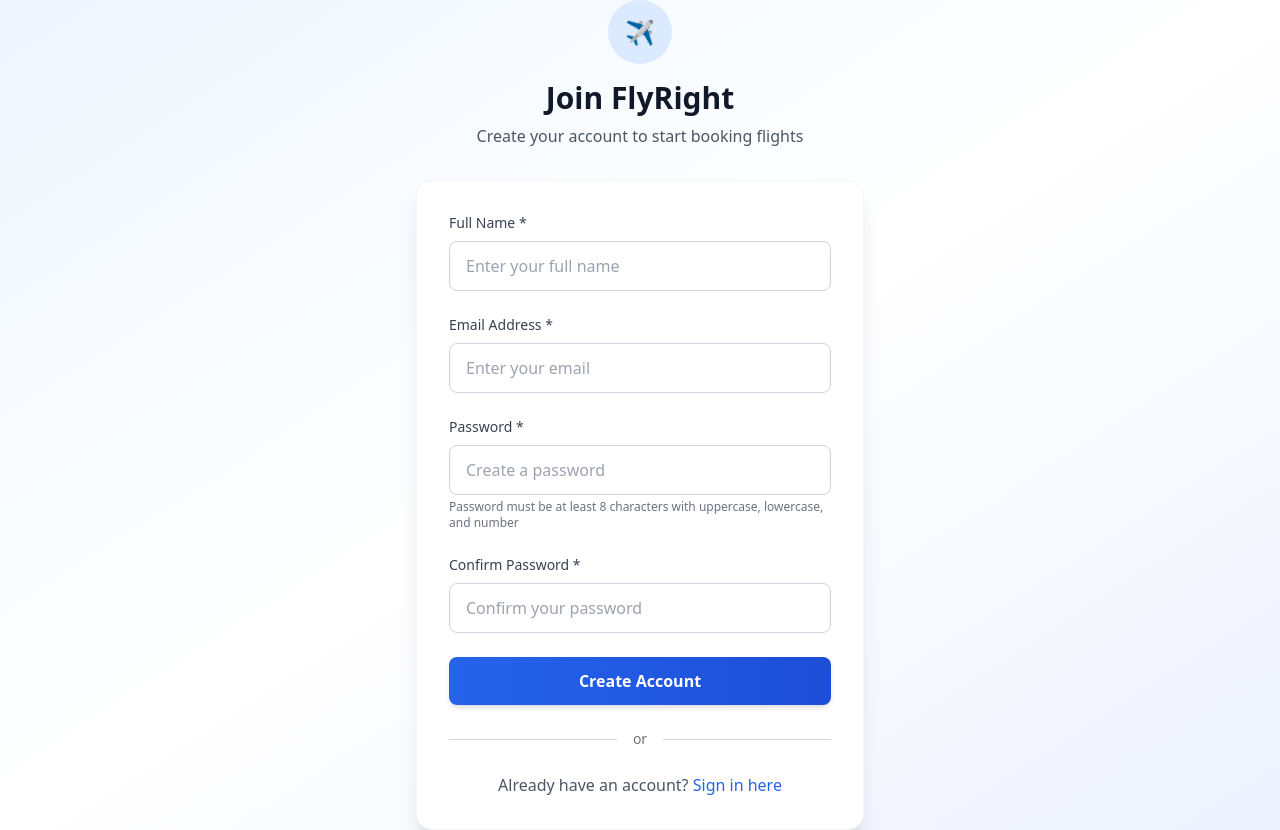
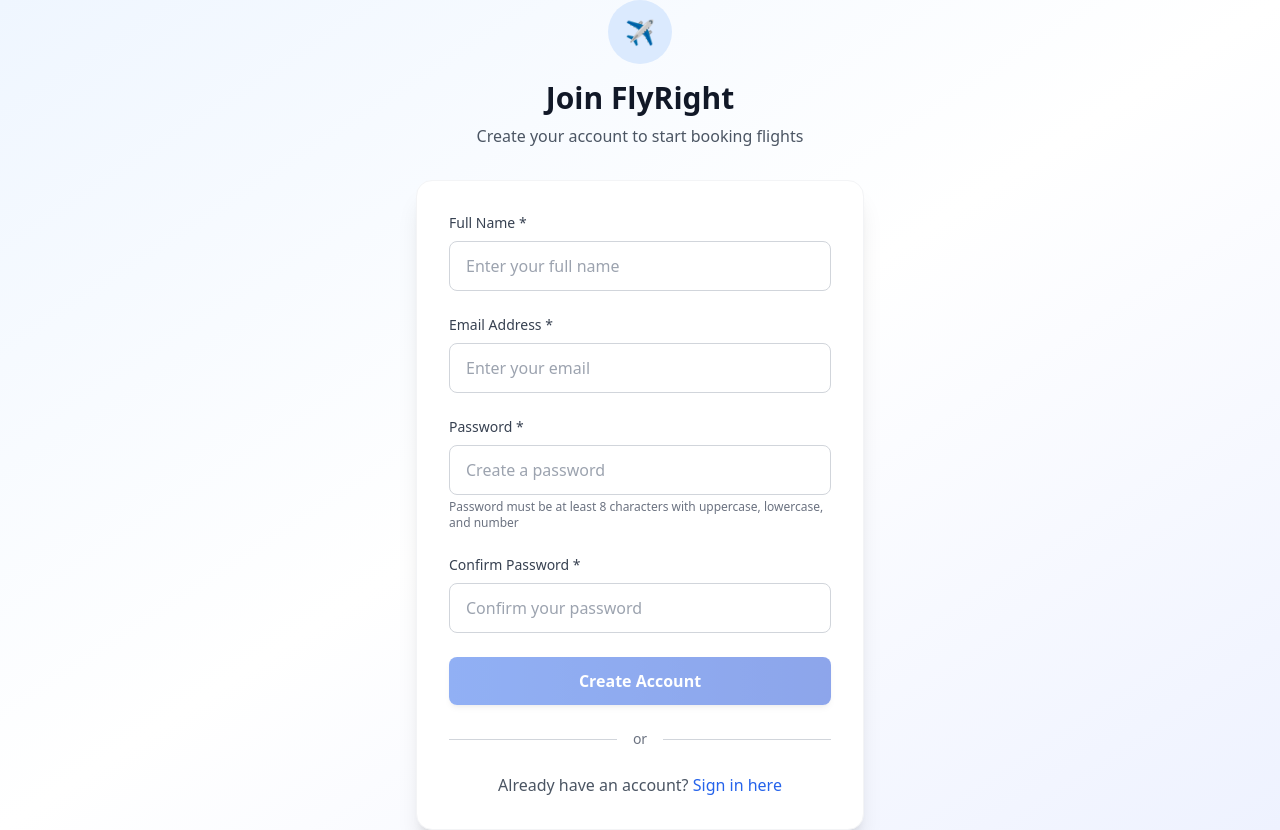
Before and after one commit to Lunaticfrost/fly-right-frontend, a Next.js app: page /auth/signup in a window 1280 px wide. Built offline with nearby package versions, Linux system fonts and the light colour scheme; no server answers.

Commit message:
Enhance SignUpPage validation logic by introducing isFormValid function to manage button state. Refactor input change handlers to clear validation errors when inputs become valid, improving user experience during sign-up.

```diff
--- a/src/app/auth/signup/page.tsx
+++ b/src/app/auth/signup/page.tsx
@@ -71,42 +71,52 @@ export default function SignUpPage() {
     return Object.keys(errors).length === 0;
   };
 
+  // Check if form is valid for button state
+  const isFormValid = (): boolean => {
+    return !loading &&
+           name.trim() !== '' &&
+           email.trim() !== '' &&
+           password !== '' &&
+           confirmPassword !== '' &&
+           !validationErrors.name &&
+           !validationErrors.email &&
+           !validationErrors.password &&
+           !validationErrors.confirmPassword;
+  };
+
   const handleNameChange = (e: React.ChangeEvent<HTMLInputElement>) => {
     const value = e.target.value;
     setName(value);
-    if (validationErrors.name) {
+    // Clear validation error if input becomes valid
     const error = validateName(value);
     setValidationErrors(prev => ({
       ...prev,
       name: error
     }));
-    }
   };
 
   const handleEmailChange = (e: React.ChangeEvent<HTMLInputElement>) => {
     const value = e.target.value;
     setEmail(value);
-    if (validationErrors.email) {
+    // Clear validation error if input becomes valid
     const error = validateEmail(value);
     setValidationErrors(prev => ({
       ...prev,
       email: error
     }));
-    }
   };
 
   const handlePasswordChange = (e: React.ChangeEvent<HTMLInputElement>) => {
     const value = e.target.value;
     setPassword(value);
-    if (validationErrors.password) {
+    // Clear validation error if input becomes valid
     const error = validatePassword(value);
     setValidationErrors(prev => ({
       ...prev,
       password: error
     }));
-    }
     // Also validate confirm password when password changes
-    if (confirmPassword && validationErrors.confirmPassword) {
+    if (confirmPassword) {
       const confirmError = validateConfirmPassword(confirmPassword);
       setValidationErrors(prev => ({
         ...prev,
@@ -118,13 +128,12 @@ export default function SignUpPage() {
   const handleConfirmPasswordChange = (e: React.ChangeEvent<HTMLInputElement>) => {
     const value = e.target.value;
     setConfirmPassword(value);
-    if (validationErrors.confirmPassword) {
+    // Clear validation error if input becomes valid
     const error = validateConfirmPassword(value);
     setValidationErrors(prev => ({
       ...prev,
       confirmPassword: error
     }));
-    }
   };
 
   const handleSignUp = async () => {
@@ -292,7 +301,7 @@ export default function SignUpPage() {
 
             <button
               type="submit"
-              disabled={loading || Object.keys(validationErrors).length > 0}
+              disabled={!isFormValid()}
               className="w-full bg-gradient-to-r from-blue-600 to-blue-700 hover:from-blue-700 hover:to-blue-800 text-white py-3 rounded-lg font-semibold transition-all duration-200 hover:scale-105 shadow-md hover:shadow-lg disabled:opacity-50 disabled:cursor-not-allowed"
             >
               {loading ? (
```
Lines whose indentation alone changed are shown as unchanged.
